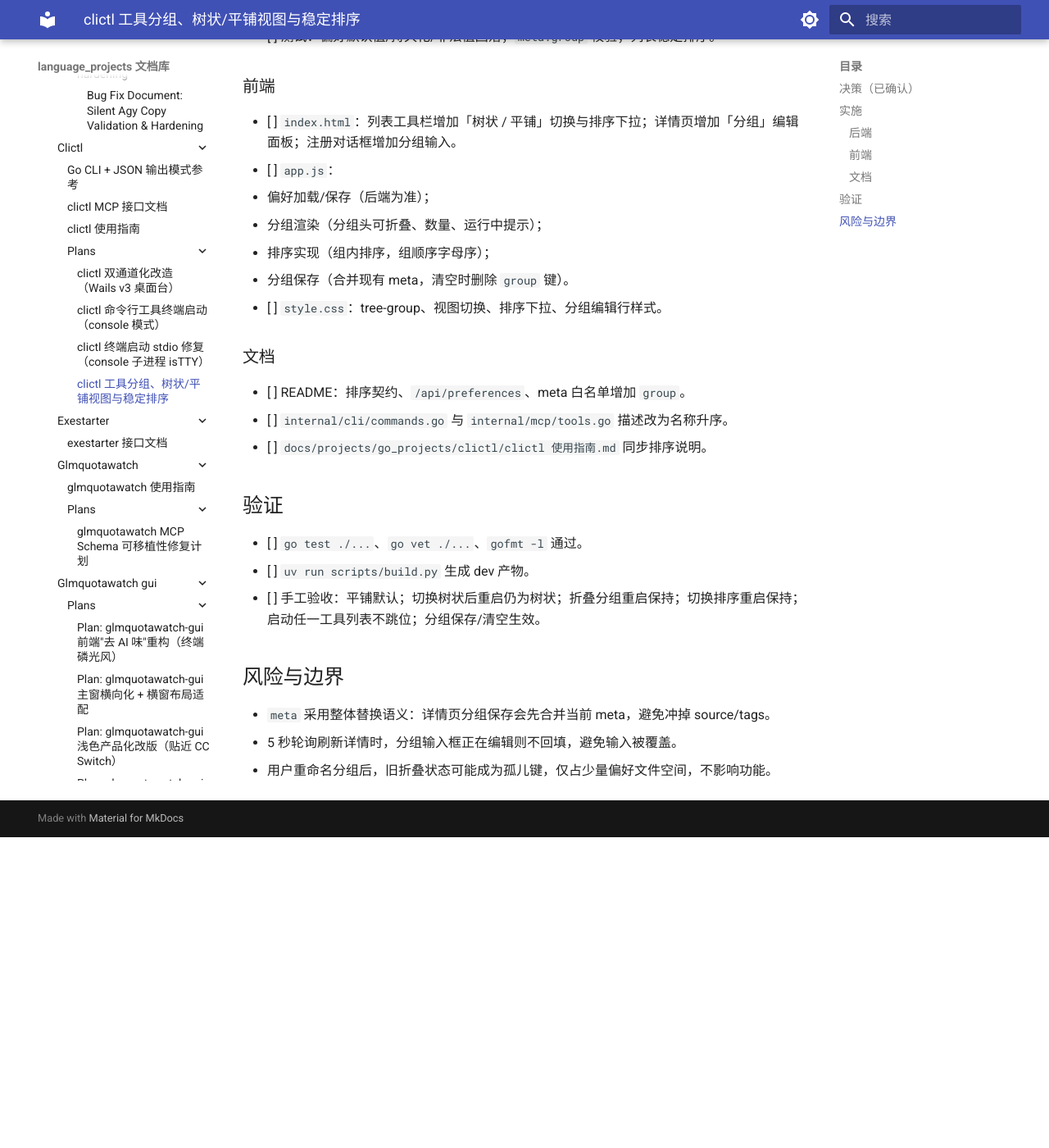
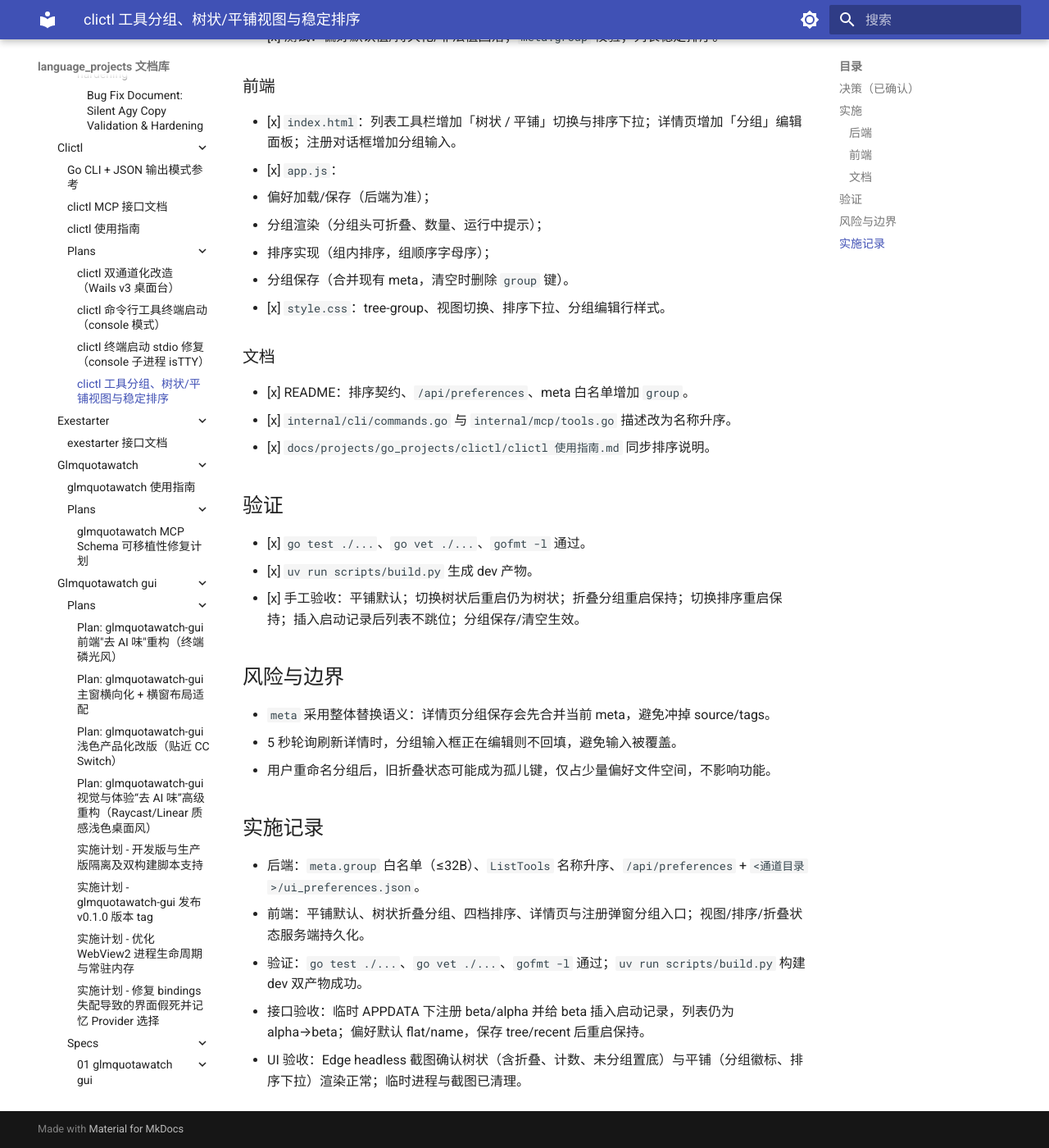
Before and after one commit to shihao-hub/td-language_projects, an MkDocs documentation site: the page built from docs/projects/go_projects/clictl/plans/04-groups-view-sort.md, in a window 1280 px wide and 1400 px high, scrolled down 1131 px. Shown: the whole window at 82% size. Built offline with MkDocs 1.6.1 and Material for MkDocs 9.7.7, drawn with Linux system fonts in a browser that asks for light colours; a script that is not in the unit is left out; before the commit the page ends 2152 px from its top, so only the background shows below that; some of the changed text lies outside the part shown.

Commit message:
docs(plans): 完成 clictl 分组与视图排序计划归档

```diff
--- a/docs/projects/go_projects/clictl/plans/04-groups-view-sort.md
+++ b/docs/projects/go_projects/clictl/plans/04-groups-view-sort.md
@@ -21,36 +21,44 @@
 
 ### 后端
 
-- [ ] `internal/store/meta.go`：白名单增加 `group`（string，裁剪空白，≤32 字节）。
-- [ ] `internal/store/store.go`：`ListTools` 默认排序改为 `t.name ASC`。
-- [ ] `internal/api/preferences.go`（新增）：`UIPreferences{view_mode,sort_mode,collapsed_groups}` 读写。
-- [ ] `internal/api/server.go`：注册 `GET/POST /api/preferences`；偏好文件与 DB 同通道目录。
-- [ ] 测试：偏好默认值/持久化/非法值回落；`meta.group` 校验；列表稳定排序。
+- [x] `internal/store/meta.go`：白名单增加 `group`（string，裁剪空白，≤32 字节）。
+- [x] `internal/store/store.go`：`ListTools` 默认排序改为 `t.name ASC`。
+- [x] `internal/api/preferences.go`（新增）：`UIPreferences{view_mode,sort_mode,collapsed_groups}` 读写。
+- [x] `internal/api/server.go`：注册 `GET/POST /api/preferences`；偏好文件与 DB 同通道目录。
+- [x] 测试：偏好默认值/持久化/非法值回落；`meta.group` 校验；列表稳定排序。
 
 ### 前端
 
-- [ ] `index.html`：列表工具栏增加「树状 / 平铺」切换与排序下拉；详情页增加「分组」编辑面板；注册对话框增加分组输入。
-- [ ] `app.js`：
+- [x] `index.html`：列表工具栏增加「树状 / 平铺」切换与排序下拉；详情页增加「分组」编辑面板；注册对话框增加分组输入。
+- [x] `app.js`：
   - 偏好加载/保存（后端为准）；
   - 分组渲染（分组头可折叠、数量、运行中提示）；
   - 排序实现（组内排序，组顺序字母序）；
   - 分组保存（合并现有 meta，清空时删除 `group` 键）。
-- [ ] `style.css`：tree-group、视图切换、排序下拉、分组编辑行样式。
+- [x] `style.css`：tree-group、视图切换、排序下拉、分组编辑行样式。
 
 ### 文档
 
-- [ ] README：排序契约、`/api/preferences`、meta 白名单增加 `group`。
-- [ ] `internal/cli/commands.go` 与 `internal/mcp/tools.go` 描述改为名称升序。
-- [ ] `docs/projects/go_projects/clictl/clictl 使用指南.md` 同步排序说明。
+- [x] README：排序契约、`/api/preferences`、meta 白名单增加 `group`。
+- [x] `internal/cli/commands.go` 与 `internal/mcp/tools.go` 描述改为名称升序。
+- [x] `docs/projects/go_projects/clictl/clictl 使用指南.md` 同步排序说明。
 
 ## 验证
 
-- [ ] `go test ./...`、`go vet ./...`、`gofmt -l` 通过。
-- [ ] `uv run scripts/build.py` 生成 dev 产物。
-- [ ] 手工验收：平铺默认；切换树状后重启仍为树状；折叠分组重启保持；切换排序重启保持；启动任一工具列表不跳位；分组保存/清空生效。
+- [x] `go test ./...`、`go vet ./...`、`gofmt -l` 通过。
+- [x] `uv run scripts/build.py` 生成 dev 产物。
+- [x] 手工验收：平铺默认；切换树状后重启仍为树状；折叠分组重启保持；切换排序重启保持；插入启动记录后列表不跳位；分组保存/清空生效。
 
 ## 风险与边界
 
 - `meta` 采用整体替换语义：详情页分组保存会先合并当前 meta，避免冲掉 source/tags。
 - 5 秒轮询刷新详情时，分组输入框正在编辑则不回填，避免输入被覆盖。
 - 用户重命名分组后，旧折叠状态可能成为孤儿键，仅占少量偏好文件空间，不影响功能。
+
+## 实施记录
+
+- 后端：`meta.group` 白名单（≤32B）、`ListTools` 名称升序、`/api/preferences` + `<通道目录>/ui_preferences.json`。
+- 前端：平铺默认、树状折叠分组、四档排序、详情页与注册弹窗分组入口；视图/排序/折叠状态服务端持久化。
+- 验证：`go test ./...`、`go vet ./...`、`gofmt -l` 通过；`uv run scripts/build.py` 构建 dev 双产物成功。
+- 接口验收：临时 APPDATA 下注册 beta/alpha 并给 beta 插入启动记录，列表仍为 alpha→beta；偏好默认 flat/name，保存 tree/recent 后重启保持。
+- UI 验收：Edge headless 截图确认树状（含折叠、计数、未分组置底）与平铺（分组徽标、排序下拉）渲染正常；临时进程与截图已清理。
```
